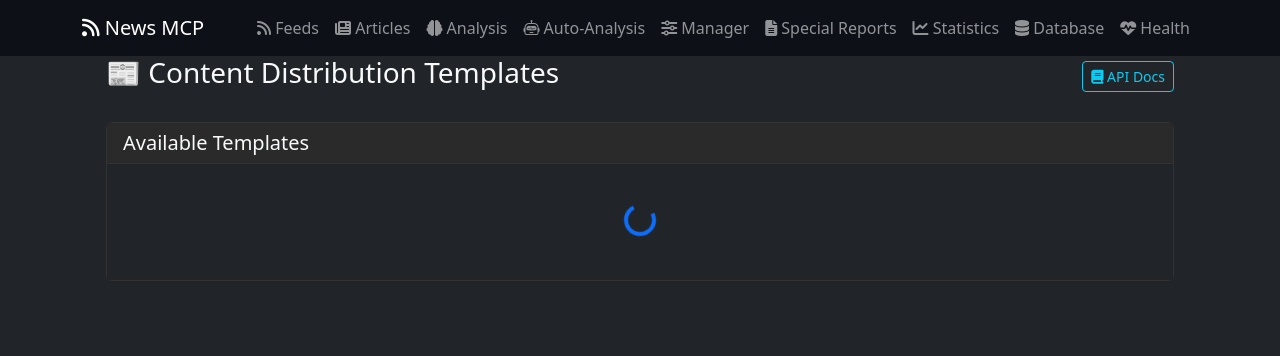
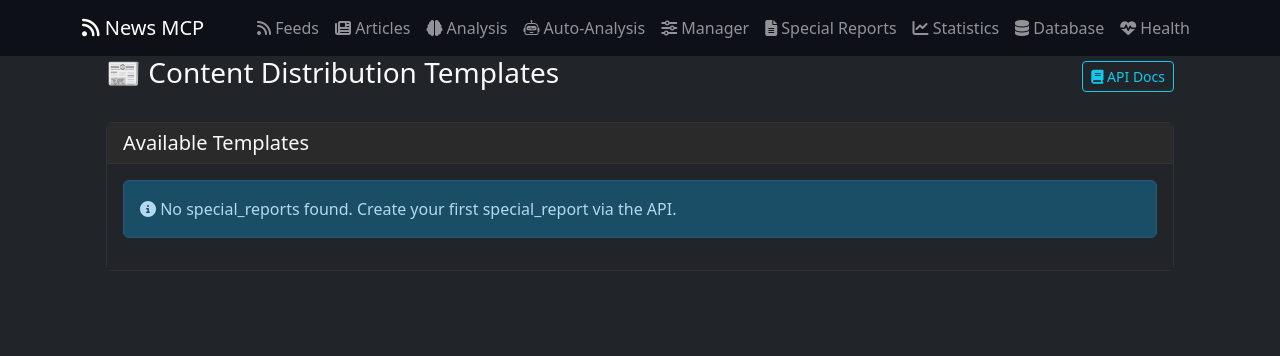
Before and after one commit to Vishwaflr/news-mcp, a FastAPI app: page /admin/special-reports in a window 1280 px wide. Shown: the top 356 px of the page. Run offline with FastAPI, Linux system fonts and the light colour scheme; data that the repository does not hold is empty; some libraries are stand-ins or nearby versions.

Commit message:
Fix HTMX route in special_reports.html
Updated HTMX endpoint to use correct special_reports route instead of templates.

Changes:
- HTMX endpoint: /htmx/templates/list → /htmx/special_reports/list
- Element ID: templates-list → special-reports-list

Fix:
- Resolves 405 Method Not Allowed error in browser console
- Routes to correct special_reports list endpoint
- /htmx/special_reports/list returns special reports (LLM content generation)
- /htmx/templates/list returns dynamic feed templates (RSS parsing)

Testing:
- ✅ curl /htmx/special_reports/list (200 OK, returns HTML table)
- ✅ Browser console: No more 405 errors

🤖 Generated with [Claude Code](https://claude.com/claude-code)

Co-Authored-By: Claude <noreply@anthropic.com>

```diff
--- a/templates/admin/special_reports.html
+++ b/templates/admin/special_reports.html
@@ -17,8 +17,8 @@
             <h5 class="mb-0 text-light">Available Templates</h5>
         </div>
         <div class="card-body bg-dark">
-            <div id="templates-list"
-                 hx-get="/htmx/templates/list"
+            <div id="special-reports-list"
+                 hx-get="/htmx/special_reports/list"
                  hx-trigger="load, every 30s"
                  hx-swap="innerHTML">
                 <div class="text-center py-4">
```
